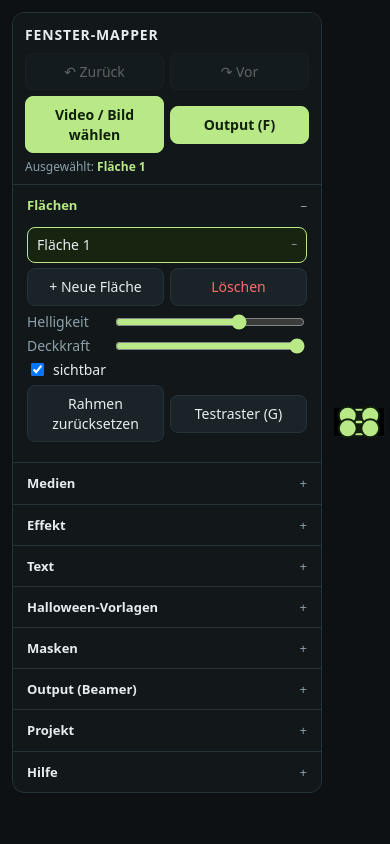
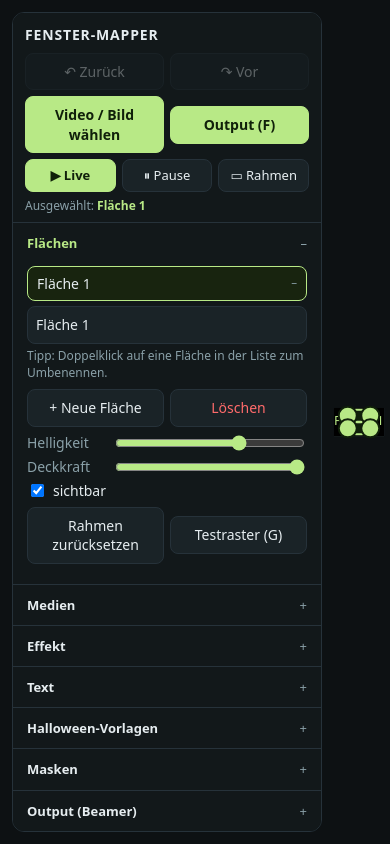
Before and after one commit to tristanecker-hue/fenster-mapper, a plain HTML site: page index.html in a window 390 px wide. Drawn offline with Linux system fonts and the light colour scheme; a web font is replaced by a local one.

Commit message:
Flächen umbenennen, Ansicht Live/Pause/Rahmen für die Rahmen-Anpassung
Co-Authored-By: Claude Sonnet 5.5 <noreply@anthropic.com>
Claude-Session: https://claude.ai/code/session_01YNQbG3JgcYt3W1wPGDzyea

```diff
--- a/index.html
+++ b/index.html
@@ -70,6 +70,11 @@
   .proj .n { flex:1; overflow:hidden; text-overflow:ellipsis; white-space:nowrap; }
   .proj .n small { display:block; color:var(--mut); font-size:11px; }
   .proj button { padding:5px 8px; font-size:12px; }
+  .seg button { padding:6px 4px; font-size:13px; }
+  .seg button.on { background:var(--acc); color:#10200a; border-color:var(--acc); font-weight:600; }
+  body.vpause:not(.output) .surface .txt { animation:none !important; opacity:1 !important; transform:none !important; }
+  body.vframe:not(.output) .surface { visibility:hidden; }
+  body.vframe:not(.output) #maskLayer { opacity:0; }
   .posgrid { display:grid; grid-template-columns:repeat(3,36px); gap:4px; }
   .posgrid button { padding:4px 0; font-size:15px; line-height:1.2; }
   .posgrid button.on { background:var(--acc); color:#10200a; border-color:var(--acc); }
@@ -99,6 +104,11 @@
       <input id="file" type="file" accept="video/*,image/*">
       <button id="fs" class="primary">Output (F)</button>
     </div>
+    <div class="row seg" id="viewseg" title="Ansicht im Editor (Taste E)">
+      <button data-v="live">▶ Live</button>
+      <button data-v="pause">⏸ Pause</button>
+      <button data-v="frame">▭ Rahmen</button>
+    </div>
     <div id="sellabel"></div>
   </div>
 
@@ -106,6 +116,8 @@
     <summary>Flächen</summary>
     <div class="body">
       <div id="list"></div>
+      <input id="sname" type="text" placeholder="Name der ausgewählten Fläche" style="margin-bottom:6px">
+      <div class="hint" style="margin:-2px 0 8px">Tipp: Doppelklick auf eine Fläche in der Liste zum Umbenennen.</div>
       <div class="row">
         <button id="add">+ Neue Fläche</button>
         <button id="del" class="danger">Löschen</button>
@@ -266,6 +278,7 @@
       <div class="hint" style="margin-top:0">
         <b>Rahmen anpassen:</b> Grüne Punkte (Ecken) ziehen, quadratische Griffe an den Kanten ändern Breite und Höhe. In die Fläche ziehen verschiebt sie.<br><br>
         <b>Feinjustieren:</b> Punkt oder Kante anklicken, dann <kbd>←↑→↓</kbd> (<kbd>Shift</kbd> = grössere Schritte).<br><br>
+        <b>Ansicht:</b> <b>Live</b> zeigt alles, <b>Pause</b> hält Videos und Effekte an, <b>Rahmen</b> blendet die Inhalte aus und zeigt nur die Umrisse. So passt du Rahmen in Ruhe an. Auf dem Beamer ist immer Live. Taste <kbd>E</kbd> schaltet um.<br><br>
         <b>Tasten:</b> <kbd>F</kbd> Vollbild, <kbd>H</kbd> Menü aus/ein, <kbd>G</kbd> Raster, <kbd>Leertaste</kbd> Play/Pause, <kbd>Strg+Z</kbd> zurück, <kbd>Strg+Y</kbd> vor.<br><br>
         <b>Beamer:</b> Browserfenster auf den Beamer ziehen, dann <kbd>F</kbd>. Mit <kbd>Esc</kbd> zurück.
       </div>
@@ -293,7 +306,7 @@
   const MEDIA_KEYS = ['url','type','fileName','mtype','w','h'];
 
   let state = { surfaces: [], masks: [], sel: 0, selMask: null, selPt: null, grid: false, maskSoft: 0, projectName: '',
-    stageW: 1920, stageH: 1080 };
+    stageW: 1920, stageH: 1080, view: 'live' };
   let nextId = 1;
   const graveyard = new Map();
 
@@ -681,8 +694,22 @@
     state.masks.forEach(m => maskLayer.appendChild(mk('polygon', { points: m.pts.map(p => p.join(',')).join(' '), fill: '#000' })));
     maskLayer.style.filter = state.maskSoft ? `blur(${state.maskSoft}px)` : 'none';
   }
+  // Ansicht: live = normal, pause = Animationen und Videos angehalten, frame = Inhalte ausgeblendet (nur Rahmen)
+  const effView = () => document.body.classList.contains('output') ? 'live' : state.view;
+  function applyView() {
+    const v = effView();
+    document.body.classList.toggle('vpause', v === 'pause');
+    document.body.classList.toggle('vframe', v === 'frame');
+    document.querySelectorAll('#viewseg button').forEach(b => b.classList.toggle('on', b.dataset.v === state.view));
+    for (const o of els.values()) {
+      const m = o.media;
+      if (!m || m.tagName !== 'VIDEO') continue;
+      if (v === 'live') { if (m._resume) { m._resume = false; m.play().catch(() => {}); } }
+      else if (!m.paused) { m._resume = true; m.pause(); }
+    }
+  }
   function render() {
-    layout();
+    layout(); applyView();
     const alive = new Set(state.surfaces.map(s => s.id));
     for (const [id, o] of els) if (!alive.has(id)) { o.root.remove(); els.delete(id); }
     const outputMode = document.body.classList.contains('output');
@@ -730,11 +757,14 @@
   // Animationsschleife für Effekte
   function tick(now) {
     requestAnimationFrame(tick);
+    const live = effView() === 'live';
     for (const s of state.surfaces) {
       if (s.fx === 'none' || !s.visible || !FX[s.fx]) continue;
       const o = els.get(s.id); if (!o || !o.canvas.width) continue;
-      if (o.fxType !== s.fx) { o.fxType = s.fx; o.fxState = { time: 0, last: now, dt: 0 }; }
+      const fresh = o.fxType !== s.fx;
+      if (fresh) { o.fxType = s.fx; o.fxState = { time: 0, last: now, dt: 0 }; }
       const st = o.fxState;
+      if (!live && !fresh) { st.last = now; continue; } // Pause: letztes Bild stehen lassen
       const dt = Math.min(0.1, (now - st.last) / 1000) * (s.fxSpeed / 100);
       st.last = now; st.time += dt; st.dt = dt;
       const c = o.canvas.getContext('2d');
@@ -768,16 +798,22 @@
       ov.appendChild(c);
     });
   }
+  function label(pts, text, color) {
+    const c = pts.map(S), x = c.reduce((a, p) => a + p[0], 0) / 4, y = c.reduce((a, p) => a + p[1], 0) / 4;
+    const t = mk('text', { x, y, 'text-anchor': 'middle', 'dominant-baseline': 'middle', fill: color, 'font-size': 13, 'pointer-events': 'none' });
+    t.textContent = text; ov.appendChild(t);
+  }
   function drawOverlay() {
     ov.replaceChildren();
     state.surfaces.forEach((s, i) => {
       const selected = state.selMask === null && i === state.sel;
       const poly = mk('polygon', { points: ptsStr(s.pts),
-        fill: 'rgba(0,0,0,0)', stroke: selected ? '#b8e986' : 'rgba(255,255,255,.35)',
+        fill: effView() === 'frame' ? 'rgba(184,233,134,.10)' : 'rgba(0,0,0,0)', stroke: selected ? '#b8e986' : 'rgba(255,255,255,.35)',
         'stroke-width': selected ? 2 : 1, 'stroke-dasharray': '8 6', 'pointer-events': 'all' });
       poly.style.cursor = 'move';
       poly.addEventListener('pointerdown', e => startDrag(e, 's', i, null));
       ov.appendChild(poly);
+      label(s.pts, s.name, selected ? '#b8e986' : 'rgba(255,255,255,.6)');
       if (selected) handles(s.pts, '#b8e986', 's', i);
     });
     state.masks.forEach((m, i) => {
@@ -788,6 +824,7 @@
       poly.style.cursor = 'move';
       poly.addEventListener('pointerdown', e => startDrag(e, 'm', i, null));
       ov.appendChild(poly);
+      label(m.pts, 'Maske ' + (i + 1), '#ff9a9a');
       if (selected) handles(m.pts, '#ff6b6b', 'm', i);
     });
   }
@@ -820,6 +857,7 @@
       const b = document.createElement('small');
       b.textContent = s.fileName ? s.fileName.slice(0, 18) : '–';
       d.append(a, b); d.onclick = () => { state.sel = i; state.selMask = null; state.selPt = null; render(); };
+      d.ondblclick = () => { state.sel = i; state.selMask = null; render(); $('sname').focus(); $('sname').select(); };
       l.appendChild(d);
     });
   }
@@ -833,6 +871,8 @@
     $('tglow').checked = s.tglow; $('tbold').checked = s.tbold; $('tanim').value = s.tanim;
     $('pos').querySelectorAll('button').forEach(b => b.classList.toggle('on', b.dataset.h === s.thAlign && b.dataset.v === s.tvAlign));
     $('tdx').value = s.tdx || 0; $('tdy').value = s.tdy || 0;
+    if (document.activeElement !== $('sname')) $('sname').value = s.name;
+    $('sname').disabled = state.selMask !== null;
     const rv = state.stageW + 'x' + state.stageH;
     if (![...$('res').options].some(o => o.value === rv)) { const o = document.createElement('option'); o.value = rv; o.textContent = `${state.stageW} × ${state.stageH}`; $('res').appendChild(o); }
     $('res').value = rv;
@@ -920,6 +960,10 @@
     render(); save();
   };
   $('reset').onclick = () => { pushUndo(uniq()); setPts(state.selMask !== null ? defaultMaskPts() : defaultPts()); render(); save(); };
+  $('sname').oninput = e => { pushUndo('sname'); cur().name = e.target.value; render(); save(); };
+  $('sname').onkeydown = e => { if (e.key === 'Enter') e.target.blur(); };
+  $('sname').onblur = e => { if (!e.target.value.trim()) { cur().name = 'Fläche ' + (state.sel + 1); render(); save(); } };
+  document.querySelectorAll('#viewseg button').forEach(b => { b.onclick = () => { state.view = b.dataset.v; render(); }; });
   $('undo').onclick = undo;
   $('redo').onclick = redo;
 
@@ -1067,6 +1111,7 @@
     if (k === 'f' || k === 'F') { toggleOutput(); return; }
     if (k === 'h' || k === 'H') { setOutput(!document.body.classList.contains('output')); return; }
     if (k === 'g' || k === 'G') { toggleGrid(); return; }
+    if (k === 'e' || k === 'E') { const order = ['live', 'pause', 'frame']; state.view = order[(order.indexOf(state.view) + 1) % 3]; render(); return; }
     if (k === ' ') { e.preventDefault(); togglePlay(); return; }
     const step = e.shiftKey ? 10 : 1;
     const d = { ArrowLeft:[-step,0], ArrowRight:[step,0], ArrowUp:[0,-step], ArrowDown:[0,step] }[k];
```
